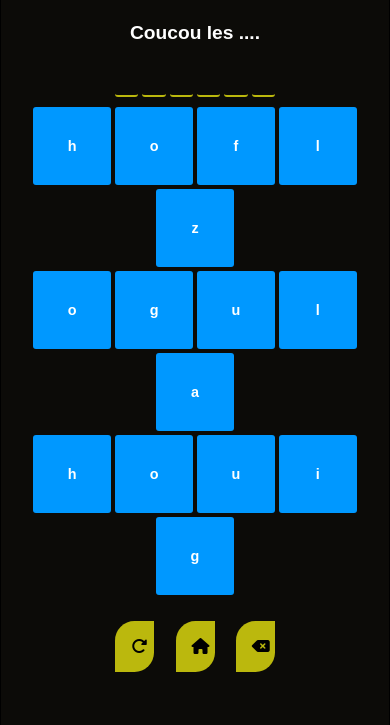
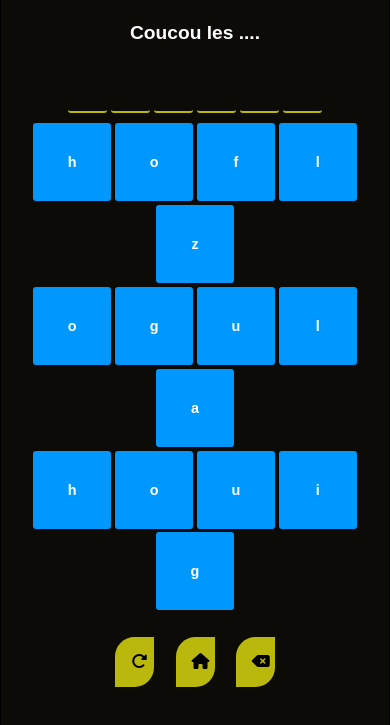
Before and after one commit to Lina-Manel/second-challenge-OMC, a plain HTML site: page omc.html in a window 390 px wide. Shown: the part 61-786 px from the top of the page. Drawn offline with Linux system fonts and the light colour scheme.

Commit message:
Update style.css

```diff
--- a/style.css
+++ b/style.css
@@ -226,7 +226,7 @@ button:hover {
   }
 
   .slot {
-    width: 6vw;
-    height: 6vw;
+    width: 10vw;
+    height: 10vw;
   }
 }
```
